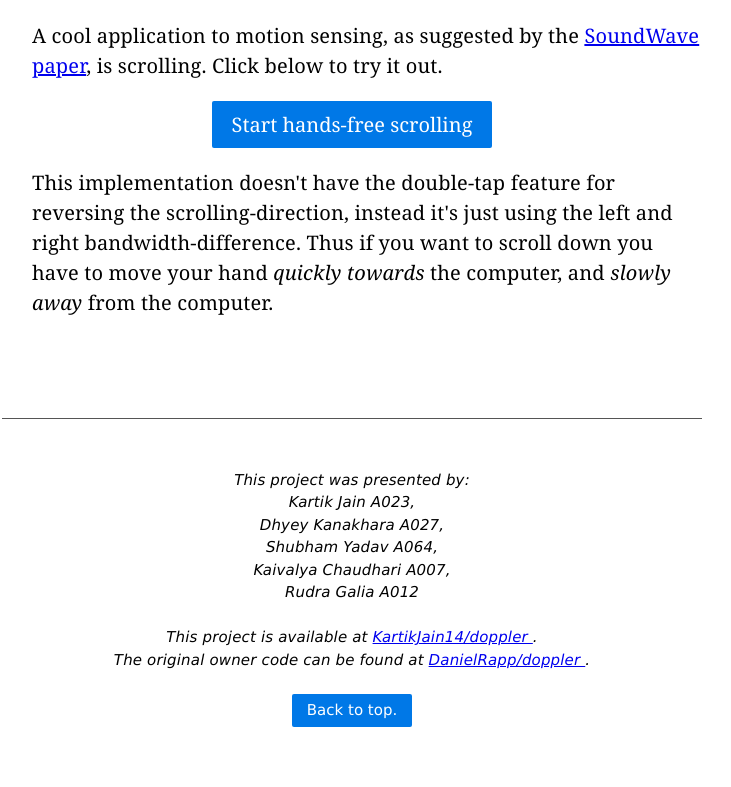
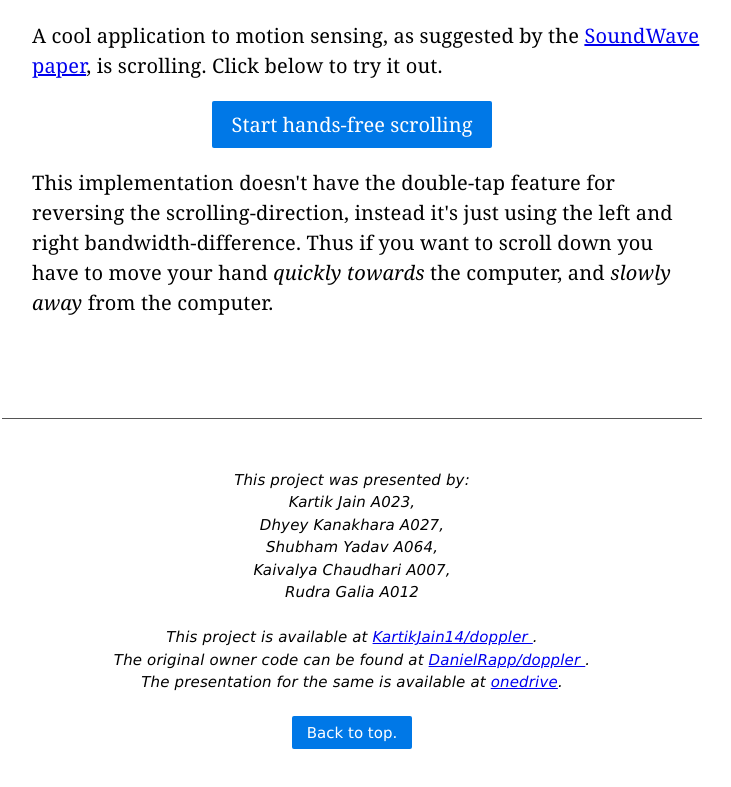
Before and after one commit to KartikJain14/doppler, a plain HTML site: page index.html in a window 1280 px wide. Shown: the part 1931-2718 px from the top of the page, without its empty margins (293-1024 px from the left). Drawn offline with nearby package versions, Linux system fonts and the light colour scheme; a script that the page names is missing.

Commit message:
Add presentation

```diff
--- a/index.html
+++ b/index.html
@@ -104,6 +104,8 @@
         This project is available at <a href="https://github.com/KartikJain14/doppler"> KartikJain14/doppler </a>.
         <br>
         The original owner code can be found at <a href="https://github.com/DanielRapp/doppler"> DanielRapp/doppler </a>.
+        <br>
+        The presentation for the same is available at <a href="https://svkmmumbai-my.sharepoint.com/:p:/g/personal/dhyey_kanakhara92_nmims_in/EYiXeIWLM0FCtdXjsvRAcbIB5cixSnh-J01_z-NLLvtXug?e=4FLWml">onedrive</a>.
         <br><br>
         <a href="#content"><button class="pure-button pure-button-primary"> Back to top. </button></a>
       </div>
```
